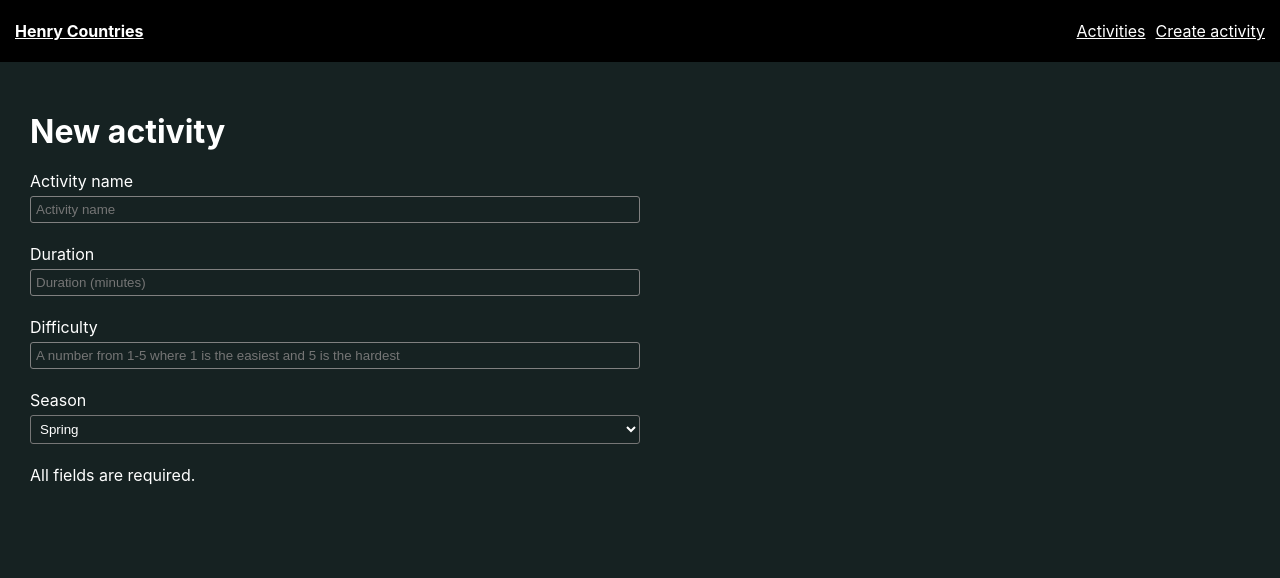
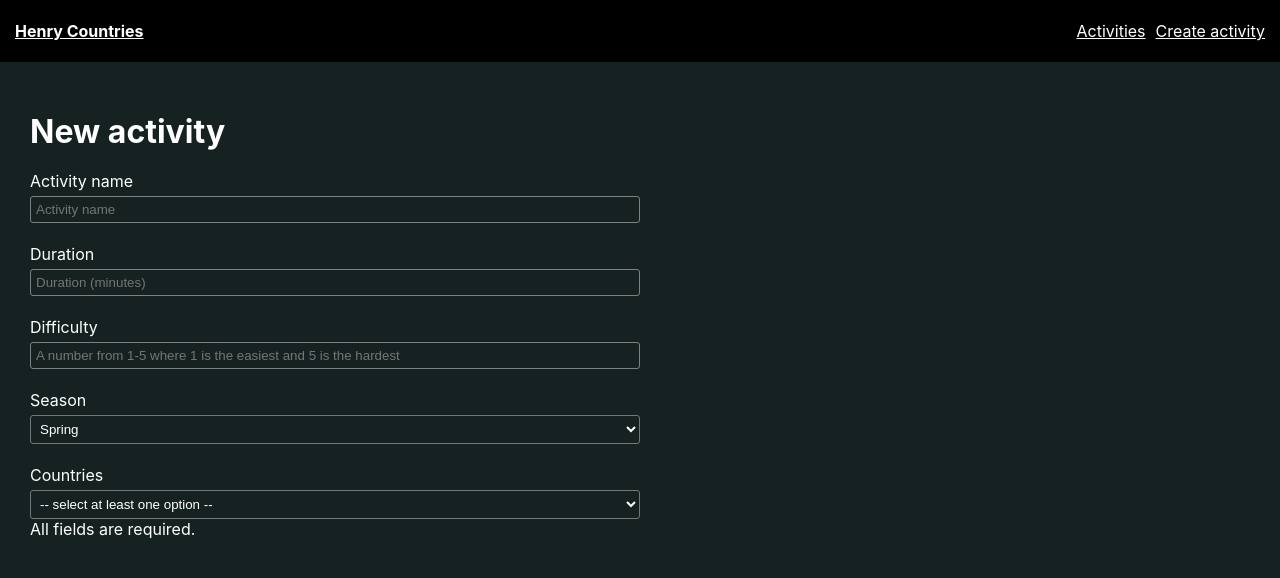
Before and after one commit to lcenriquez/pi-countries, a React (Create React App) app in the folder client/: page /activities/new in a window 1280 px wide. Shown: the top 578 px of the page. Built offline with nearby package versions, Linux system fonts and the light colour scheme.

Commit message:
feat: add Multiselect component (incomplete)
Added Multiselect component intented to be reusable

Missing: export functionality to containet

```diff
--- a/client/src/adapters/filter.js
+++ b/client/src/adapters/filter.js
@@ -34,5 +34,6 @@ function filter(countries, filters) {
 }
 
 module.exports = {
-  filter
+  filter,
+  search
 }
--- a/client/src/components/Activities/NewActivity/NewActivity.jsx
+++ b/client/src/components/Activities/NewActivity/NewActivity.jsx
@@ -1,6 +1,7 @@
+import Multiselect from '../../Multiselect/Multiselect';
 import style from './NewActivity.module.css';
 
-export default function NewActivity({ handleChange, errors }) {
+export default function NewActivity({ options, handleChange, errors }) {
   return (
     <div className="container">
       <h1>New activity</h1>
@@ -31,6 +32,10 @@ export default function NewActivity({ handleChange, errors }) {
           </select>
           <small>&nbsp;</small>
         </div>
+        <div className={style.field}>
+          <label>Countries</label>
+          <Multiselect options={options} />
+        </div>
         All fields are required.
       </form>
     </div>
--- /dev/null
+++ b/client/src/components/Multiselect/Multiselect.jsx
@@ -0,0 +1,61 @@
+import { useState } from 'react';
+import { search } from '../../adapters/filter';
+import style from './Multiselect.module.css';
+
+export default function Multiselect({ options }) {
+  const [ filteredOptions, setFilteredOptions ] = useState([]);
+  const [ selectedOptions, setSelectedOptions ] = useState([]);
+
+  let visible = false;
+  function showOptions() {
+    let checkboxes = document.querySelector('#optionList');
+    if (!visible) {
+      checkboxes.style.display = "block";
+      visible = true;
+    } else {
+      checkboxes.style.display = "none";
+      visible = false;
+    }
+  }
+
+  function handleChange(event) {
+    event.preventDefault();
+    if (event.target.value.length > 1) setFilteredOptions(search(options, event.target.value));
+  }
+
+  function handleSelect(event) {
+    let selectedObject = {id: event.target.id, name: event.target.name};
+    if (event.target.checked) {
+      let objectExists = selectedOptions.findIndex(option => option.id === selectedObject.id) > -1 ? true : false;
+      if (!objectExists) setSelectedOptions([...selectedOptions, selectedObject]);
+    } else {
+      setSelectedOptions(selectedOptions.filter(option => option.id !== selectedObject.id));
+    }
+  }
+
+  return (
+    <div>
+      <div className={style.selectContainer} onClick={showOptions}>
+        <select>
+          <option> -- select at least one option -- </option>
+        </select>
+        <div className={style.optionsContainer}></div>
+      </div>
+      <div className={style.optionList} id="optionList">
+        <label>
+        <input type="text" placeholder="Search" onChange={(e) => handleChange(e)} />
+        </label>
+        {filteredOptions?.map(object => <CheckboxItem key={object.id} name={object.name} id={object.id} handleSelect={handleSelect} selected={selectedOptions.findIndex(option => option.id ===object.id) > -1 ? true : false} />)}
+      </div>
+    </div>
+  );
+}
+
+function CheckboxItem({ id, name, handleSelect, selected }) {
+  return (
+    <label>
+      <input type="checkbox" name={name} id={id} onChange={e => handleSelect(e)} defaultChecked={selected} />
+      {name}
+    </label>
+  );
+}
--- /dev/null
+++ b/client/src/components/Multiselect/Multiselect.module.css
@@ -0,0 +1,25 @@
+.selectContainer {
+  position: relative;
+}
+
+.optionsContainer {
+  position: absolute;
+  left: 0;
+  right: 0;
+  top: 0;
+  bottom: 0;
+}
+
+.optionList {
+  display: none;
+  border: 1px solid gray;
+  user-select: none;
+}
+
+.optionList label {
+  display: block;
+}
+
+.selectContainer select {
+  width: 100%;
+}
--- a/client/src/containers/Activity/Activity.jsx
+++ b/client/src/containers/Activity/Activity.jsx
@@ -1,5 +1,5 @@
 import { useState } from "react";
-import { useDispatch } from "react-redux";
+import { useDispatch, useSelector } from "react-redux";
 import NewActivity from "../../components/Activities/NewActivity/NewActivity";
 import { validateName, validateDifficulty, validateDuration } from "../../adapters/validators/newActivity";
 
@@ -7,6 +7,7 @@ export default function Activity() {
   const dispatch = useDispatch();
   const [ input, setInput ] = useState({});
   const [ errors, setErrors ] = useState({});
+  const reduxCountries = useSelector(state => state.countries)
 
   function validate(input) {
     let errors = {};
@@ -23,6 +24,6 @@ export default function Activity() {
   }
 
   return (
-    <NewActivity handleChange={handleChange} errors={errors} />
+    <NewActivity handleChange={handleChange} errors={errors} options={reduxCountries} />
   );
 }
```
